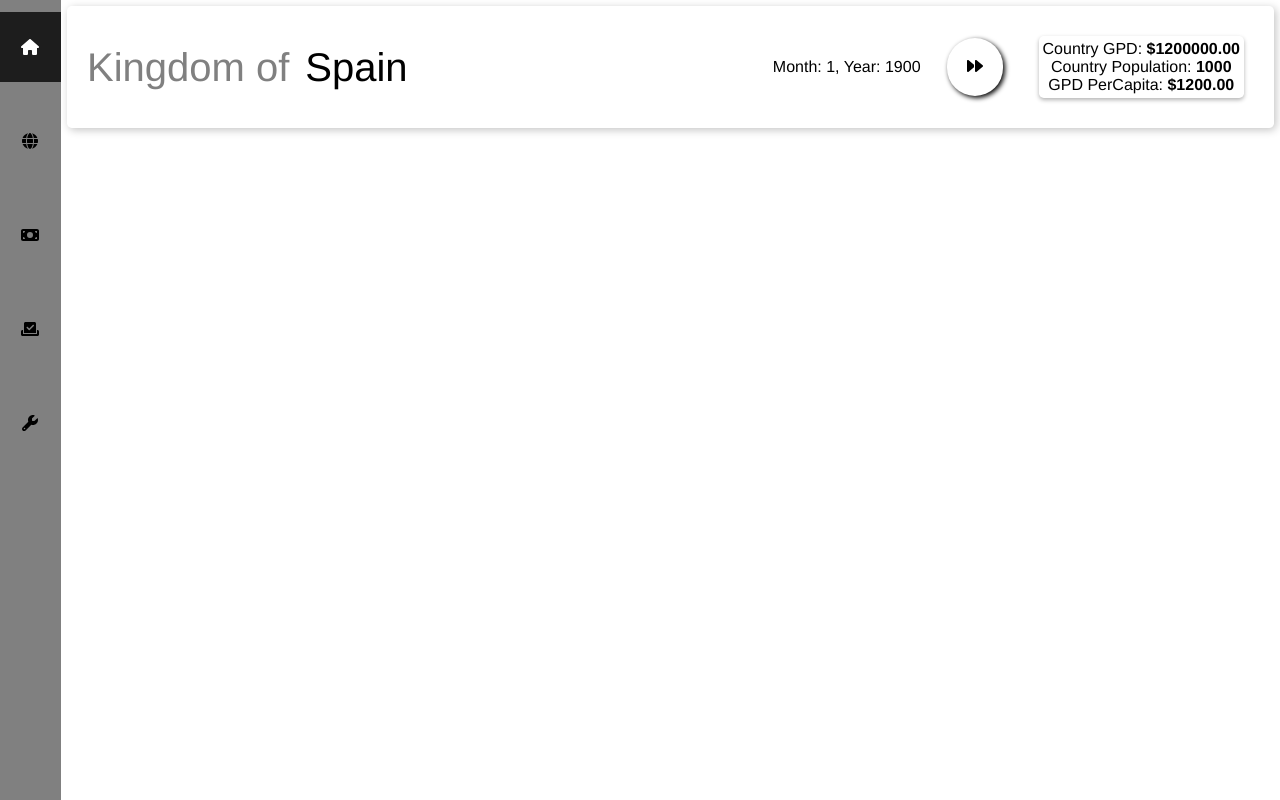
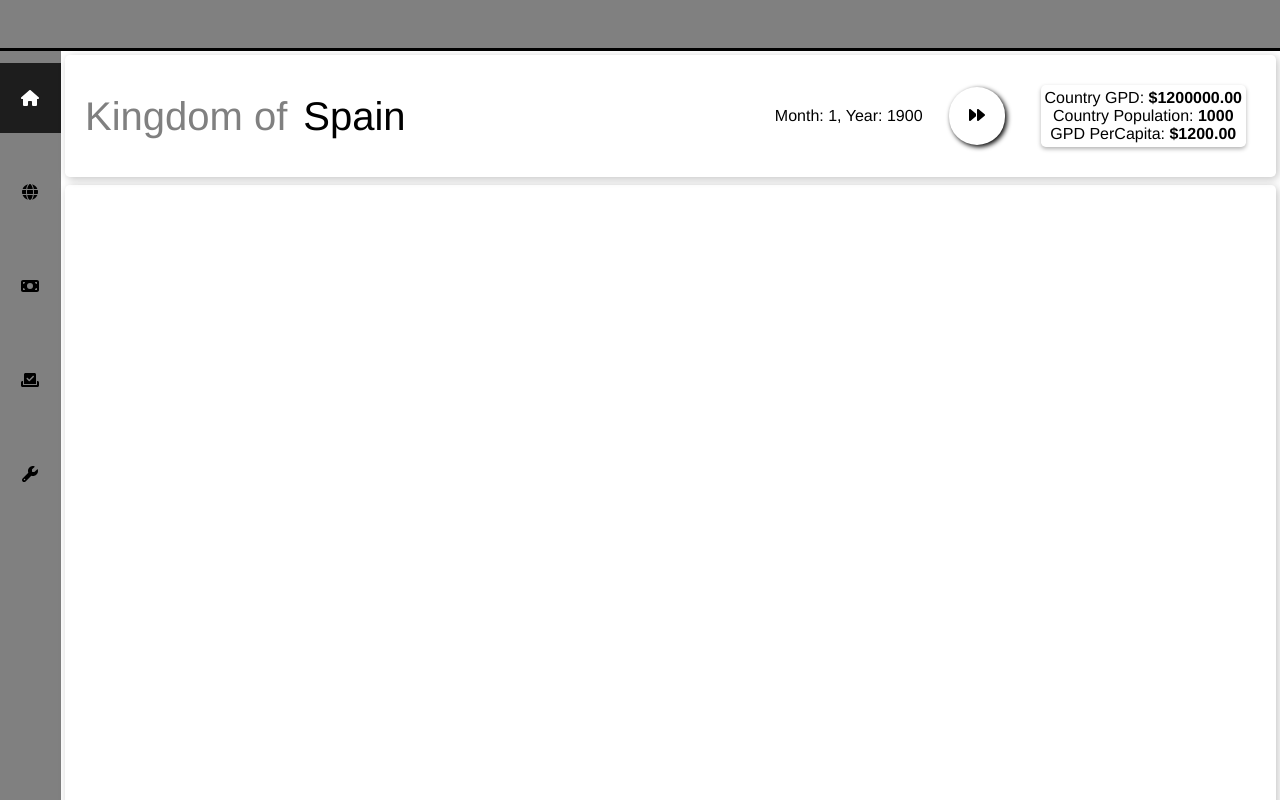
Before and after one commit to papiricoh/country_manager_game, a Vue app: page / in a window 1280 px wide. Shown: the top 800 px of the page. Built offline with nearby package versions, Linux system fonts and the light colour scheme.

Commit message:
Added ResourcesData

```diff
--- a/src/App.vue
+++ b/src/App.vue
@@ -1,5 +1,6 @@
 <script setup>
 import HomePage from './components/HomePage.vue'
+import ResourcesData from './components/ResourcesData.vue'
 </script>
 
 <script>
@@ -14,6 +15,10 @@ export default {
 
 <template>
 <main>
+  <div class="master_div">
+    <div class="resources_data">
+      <ResourcesData></ResourcesData>
+    </div>
     <div class="main_div">
       <div class="tabs_bar">
         <div v-if="page == 'home'" class="tab_icon active">
@@ -53,5 +58,6 @@ export default {
         </div>
       </div>
     </div>
+  </div>
 </main>
 </template>
--- a/src/components/HomePage.vue
+++ b/src/components/HomePage.vue
@@ -39,6 +39,10 @@ export default {
         <CountryData></CountryData>
       </div>
     </div>
-    <div class="box"></div>
+    <div class="box fullscreen">
+      <div>
+
+      </div>
+    </div>
   </div>
 </template>
--- /dev/null
+++ b/src/components/ResourcesData.vue
@@ -0,0 +1,17 @@
+
+<script>
+export default {
+  data() {
+    return {
+      country_money: 10000,
+    }
+  },
+  methods: {
+  }
+}
+</script>
+
+<template>
+  <div>
+  </div>
+</template>
--- a/src/css/main.css
+++ b/src/css/main.css
@@ -88,6 +88,7 @@ body {
 }
 
 .box {
+    margin: 4px;
     border: 0 solid transparent;
     border-radius: 0.3rem;
     box-shadow: 2px 2px 8px rgba(0, 0, 0, 0.236);
@@ -121,3 +122,19 @@ body {
 .next_turn_box:active {
     background-color: black;
 }
+
+.fullscreen {
+    height: 57rem;
+}
+
+.master_div {
+    display: flex;
+    flex-direction: column;
+
+}
+
+.resources_data{
+    height: 3rem;
+    border-bottom: 0.2rem solid;
+    background-color: gray;
+}
```
